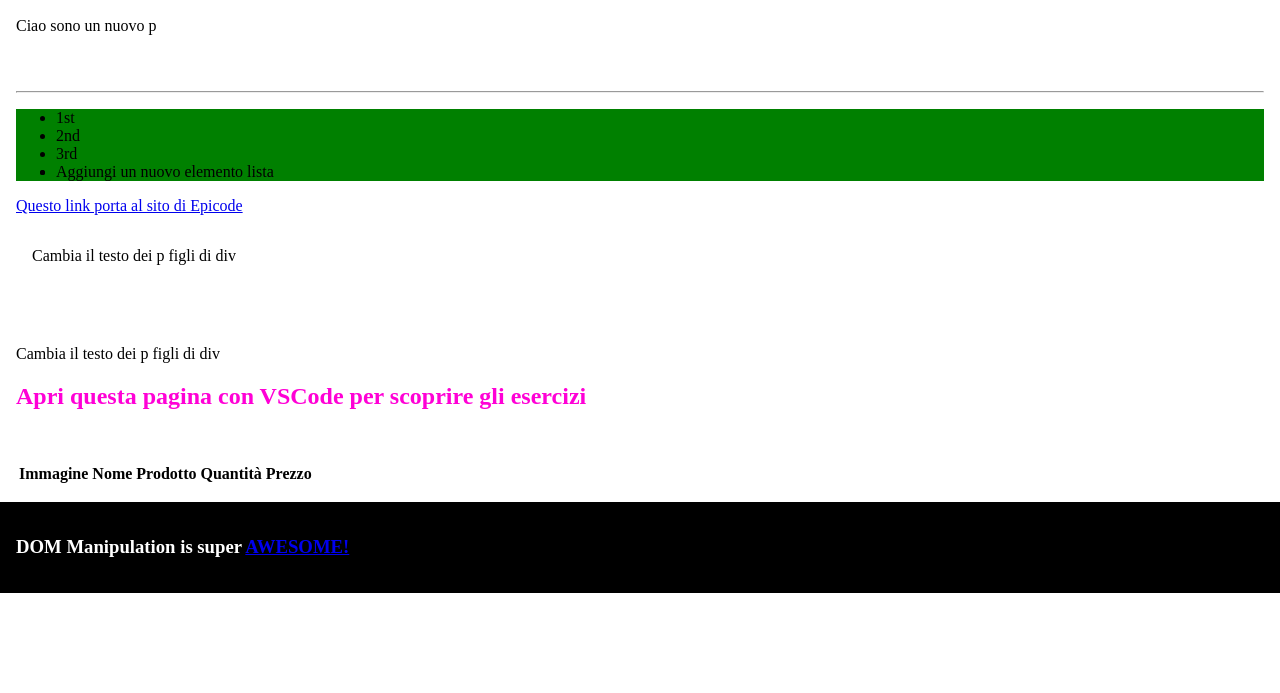
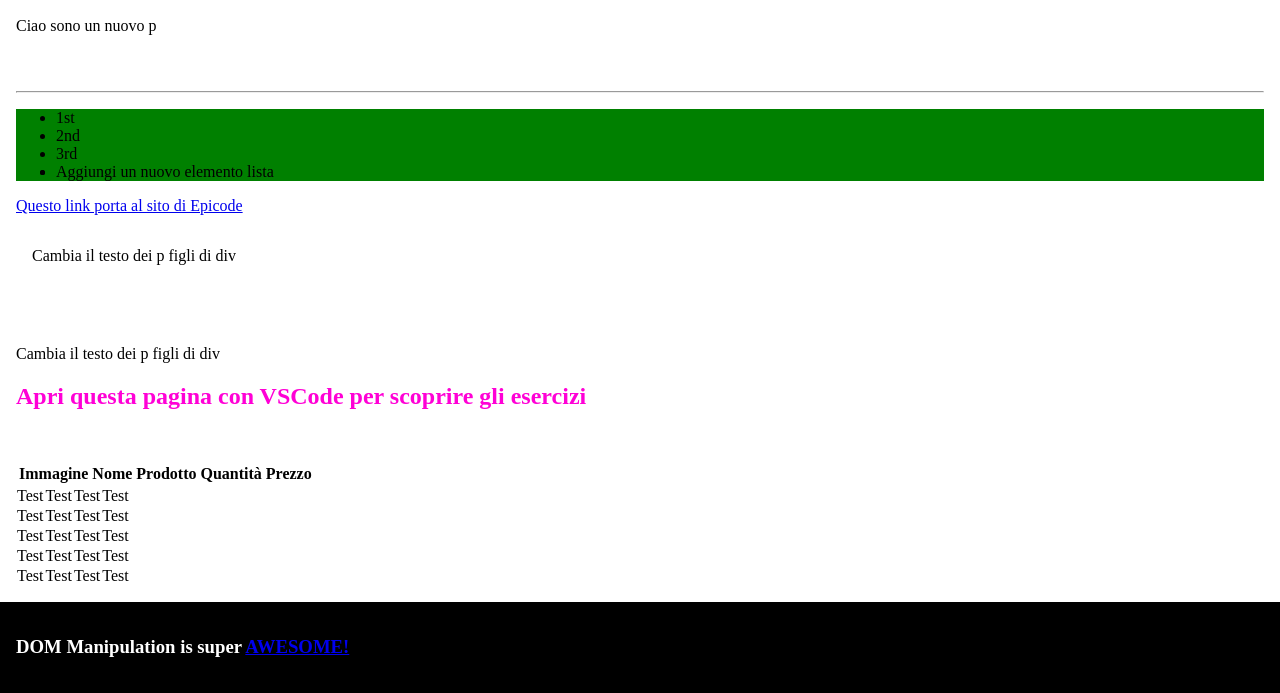
Before and after one commit to damianodellamore/frontend, a plain HTML site: page Esercizio Javascript 8:11(23/D7.html in a window 1280 px wide. Shown: the part 126-819 px from the top of the page. Drawn offline with Linux system fonts and the light colour scheme.

Commit message:
modifiche del weekend

```diff
--- a/Esercizio Javascript 8:11(23/D7.html
+++ b/Esercizio Javascript 8:11(23/D7.html
@@ -174,7 +174,7 @@ addToTheSecond();
 
       const makeItClickable = function () {
         const h1 = document.querySelector("h1");
-        h1.innerText = h1.innerText.slice(-1)
+        h1.innerText = h1.innerText.slice(0, -1)
       }
 
       /* ESERCIZIO 10
@@ -196,9 +196,26 @@ addToTheSecond();
       const generateTable = function () {
         const area = document.getElementById('tableArea');
 
-        area.innerHTML= '<table><tr> <th> Immagine </th> <th> Nome Prodotto </th> <th> Quantità </th> <th> Prezzo </th> </tr></table> ';
+        let boh = area.innerHTML= '<table><tr> <th> Immagine </th> <th> Nome Prodotto </th> <th> Quantità </th> <th> Prezzo </th> </tr></table> ';
+        for (let i =0; i<5; i ++){
+          let tr = document.createElement('tr');
+          let td1 = document.createElement('td');
+          td1.innerText = "Test"
+          tr.appendChild(td1);
+          let td2 = document.createElement('td');
+          td2.innerText = "Test"
+          tr.appendChild(td2);
+          let td3 = document.createElement('td');
+          td3.innerText = "Test"
+          tr.appendChild(td3);
+          let td4 = document.createElement('td');
+          td4.innerText = "Test"
+          tr.appendChild(td4);
+          area.appendChild(tr)
+
+        }
       }
-generateTable();
+        generateTable();
       /* ESERCIZIO 12
        Crea una funzione che aggiunga una riga alla tabella precedentemente creata e fornisca i dati necessari come parametri
     */
--- a/Esercizio Javascript 9:11:23 - To Do List/assets/style.css
+++ b/Esercizio Javascript 9:11:23 - To Do List/assets/style.css
@@ -1,9 +1,12 @@
 
-
+body{
+     height:100vh;
+}
 .container{
-    height:100vh;
+   height:100%;
     background: url(./Images/sfondo.png);
     background-size: cover;
+    box-sizing: border-box;
 }
 header{padding-top: 5rem;
     text-align: center;
```
Also changed, not shown: Esercizio Javascript Pratica Tombola 10:11/assets/style.css (+11 -1 lines), Esercizio Javascript Pratica Tombola 10:11/index.html (+5 -4 lines), Esercizio Javascript Pratica Tombola 10:11/js/index.js (+15 -13 lines), 4 other files.
